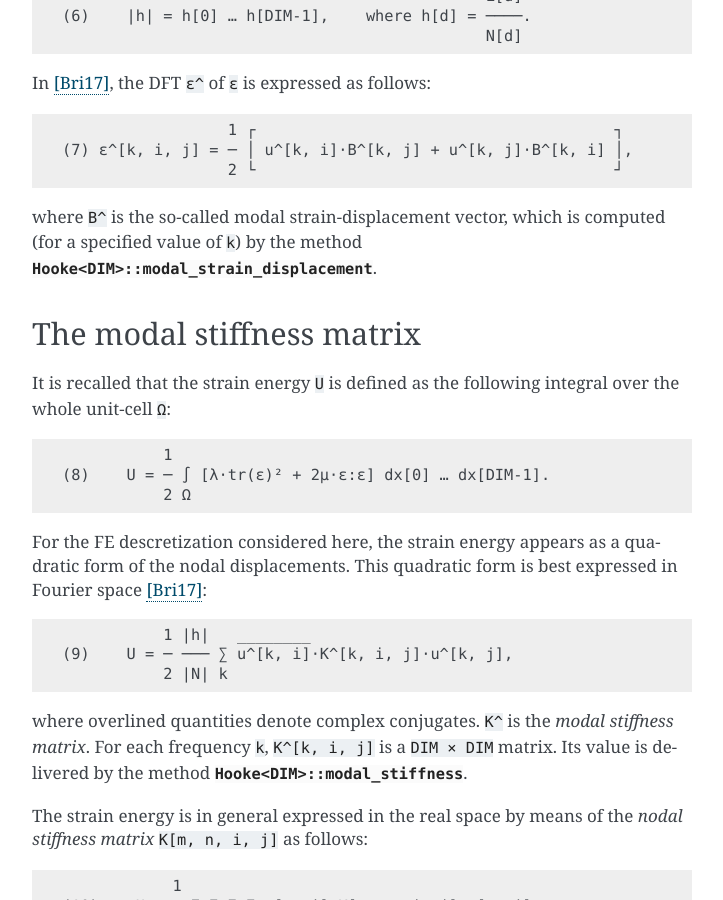
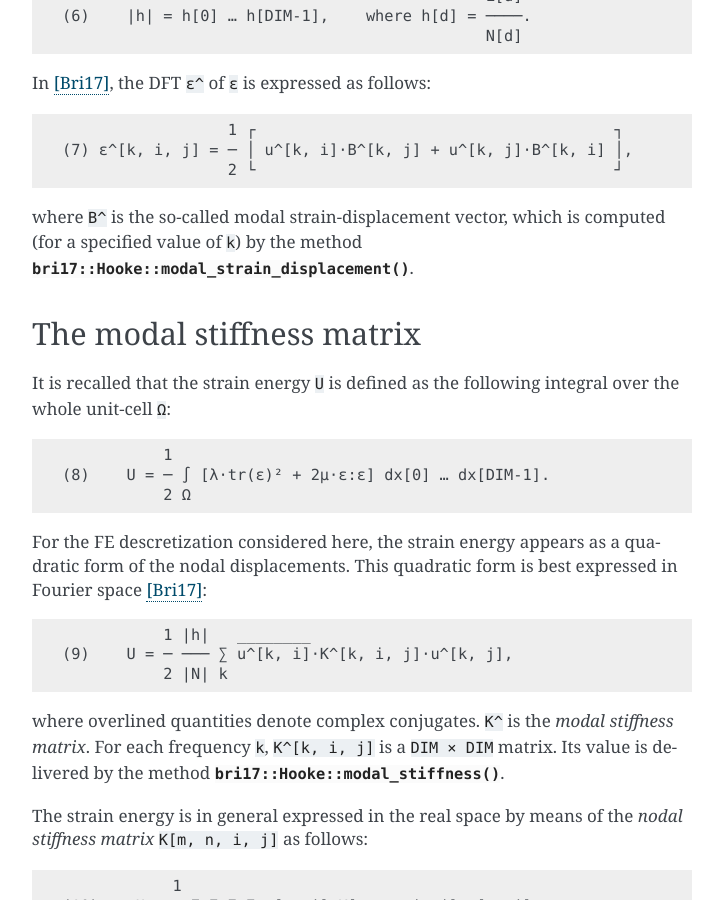
Before and after one commit to sbrisard/bri17, a Sphinx documentation site: the page built from sphinx/theory.rst, in a window 1280 px wide and 900 px high, scrolled down 2149 px. Shown: the whole window, without its empty margins (388-1111 px from the left). Built offline with Sphinx 7.4.7, drawn with Linux system fonts in a browser that asks for light colours.

Commit message:
[Sphinx] Fix links to API docs

```diff
--- a/sphinx/theory.rst
+++ b/sphinx/theory.rst
@@ -105,7 +105,7 @@
 
 where ``B^`` is the so-called modal strain-displacement vector, which is
 computed (for a specified value of ``k``) by the method
-:cpp:member:`Hooke\<DIM>::modal_strain_displacement`.
+:cpp:func:`bri17::Hooke::modal_strain_displacement`.
 
 
 The modal stiffness matrix
@@ -128,10 +128,10 @@
   (9)    U = ─ ─── ∑ u^[k, i]⋅K^[k, i, j]⋅u^[k, j],
              2 |N| k
 
-where overlined quantities denote complex conjugates. ``K^`` is the *modal
-stiffness matrix*. For each frequency ``k``, ``K^[k, i, j]`` is a ``DIM × DIM``
-matrix. Its value is delivered by the method
-:cpp:member:`Hooke\<DIM>::modal_stiffness`.
+where overlined quantities denote complex conjugates. ``K^`` is the
+*modal stiffness matrix*. For each frequency ``k``, ``K^[k, i, j]`` is
+a ``DIM × DIM`` matrix. Its value is delivered by the method
+:cpp:func:`bri17::Hooke::modal_stiffness`.
 
 .. _20200514060358:
 
```
